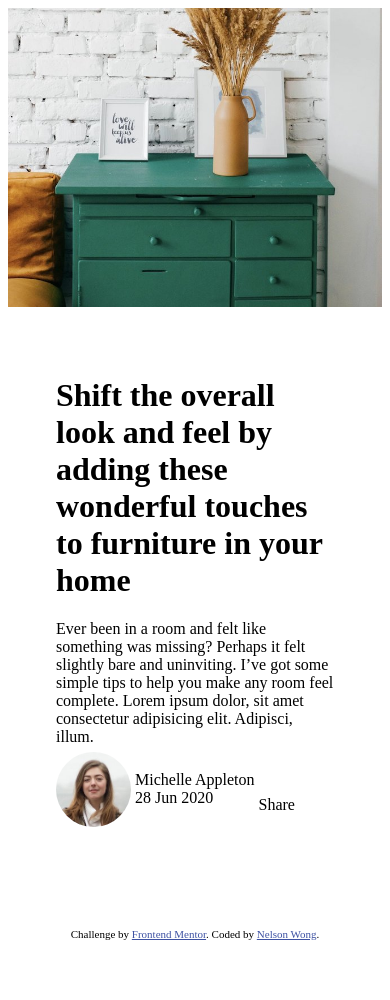
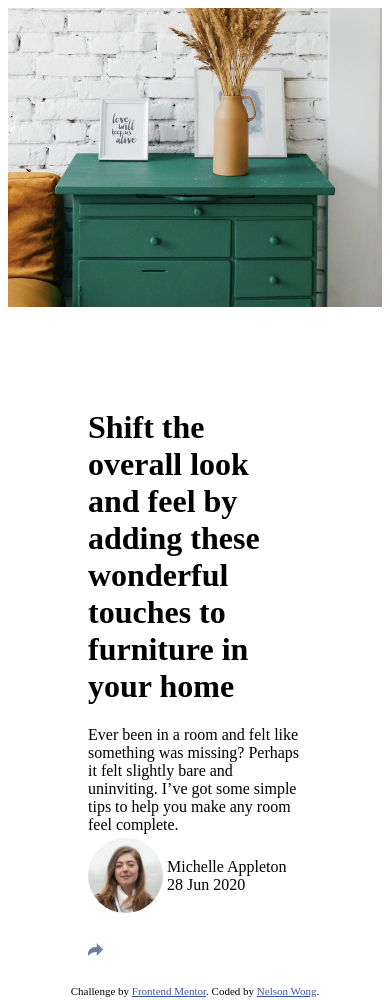
Before and after one commit to nwong02/Web-Projects, a plain HTML site: page index.html in a window 390 px wide. Before the commit the page ends 948 px from the top, so only its background shows below. Drawn offline with Linux system fonts and the light colour scheme.

Commit message:
new test with flex-container

```diff
--- a/index.html
+++ b/index.html
@@ -17,20 +17,19 @@
 </head>
 <body>
 
-<div class='row container-md'>
+<div class='row'>
 
-    <div class='column column-1'>
+    <div class='column-1'>
         <img class='flex-left' src='/images/drawers.jpg'>
     </div>
 
-    <div class='column column-2'>
+    <div class='column-2'>
         <h1>Shift the overall look and feel by adding these wonderful
         touches to furniture in your home</h1>
 
         Ever been in a room and felt like something was missing? Perhaps
         it felt slightly bare and uninviting. I’ve got some simple tips
-        to help you make any room feel complete. Lorem ipsum dolor, sit amet consectetur adipisicing elit. Adipisci, illum.
-
+        to help you make any room feel complete.
         <br>
         <span>
             <img class='author-img' src='/images/avatar-michelle.jpg'>
@@ -40,9 +39,9 @@
                 28 Jun 2020
             </div>
         </span>
-        <span>
-            <p>Share</p>
-        </span>
+        <a href='#'>
+            <img src='/images/icon-share.svg'>
+        </a>
     </div>
 </div>
 
--- a/preview.css
+++ b/preview.css
@@ -1,6 +1,15 @@
+a:hover {
+    float: right;
+}
+
+h1 {
+    display: inline-block;
+}
+
 img.flex-left {
     object-fit: contain;
     max-width: 100%;
+    flex-basis: 0%;
 }
 
 span {
@@ -10,23 +19,22 @@ span {
     padding-top: 2%;
 }
 
-span p {
-    position: relative;
-    float: right;
-    margin-top: 20px;
-}
-
 .column-1 {
     display: flex;
+    flex: 1;
+    object-position: right;
 }
 
 .column-2 {
-    padding: 3em;
+    padding-right: 10em;
+    padding-top: 5rem;
+    position: sticky;
+    flex: 2;
 }
 .row {
-    -webkit-columns: 2 320px;
-    -moz-columns: 2 320px;
-    columns: 2 320px;
+    -webkit-columns: 2 450px;
+    -moz-columns: 2 450px;
+    columns: 2 450px;
     -webkit-column-gap: 1em;
     -moz-column-gap: 1em;
     column-gap: 1em;
@@ -38,7 +46,7 @@ span p {
     clear: both;
 }
 
- @media screen and (max-width: 660px) {
+ @media (max-width: 660px) {
     .footer {
         position: fixed;
         left: 0;
@@ -49,8 +57,11 @@ span p {
         display: none;
         object-position: center;
     }
+    .column-2 {
+        padding-left: 5em;
+        padding-right: 5em;
+    }
 }
-
 
 .details {
     display: inline-block;
@@ -68,6 +79,7 @@ span p {
 
 p {
     float: right;
+    display: inline-block;
 }
 
 .attribution {
```
Also changed, not shown: test.css (added, +18 -0 lines), test.html (added, +39 -0 lines).
